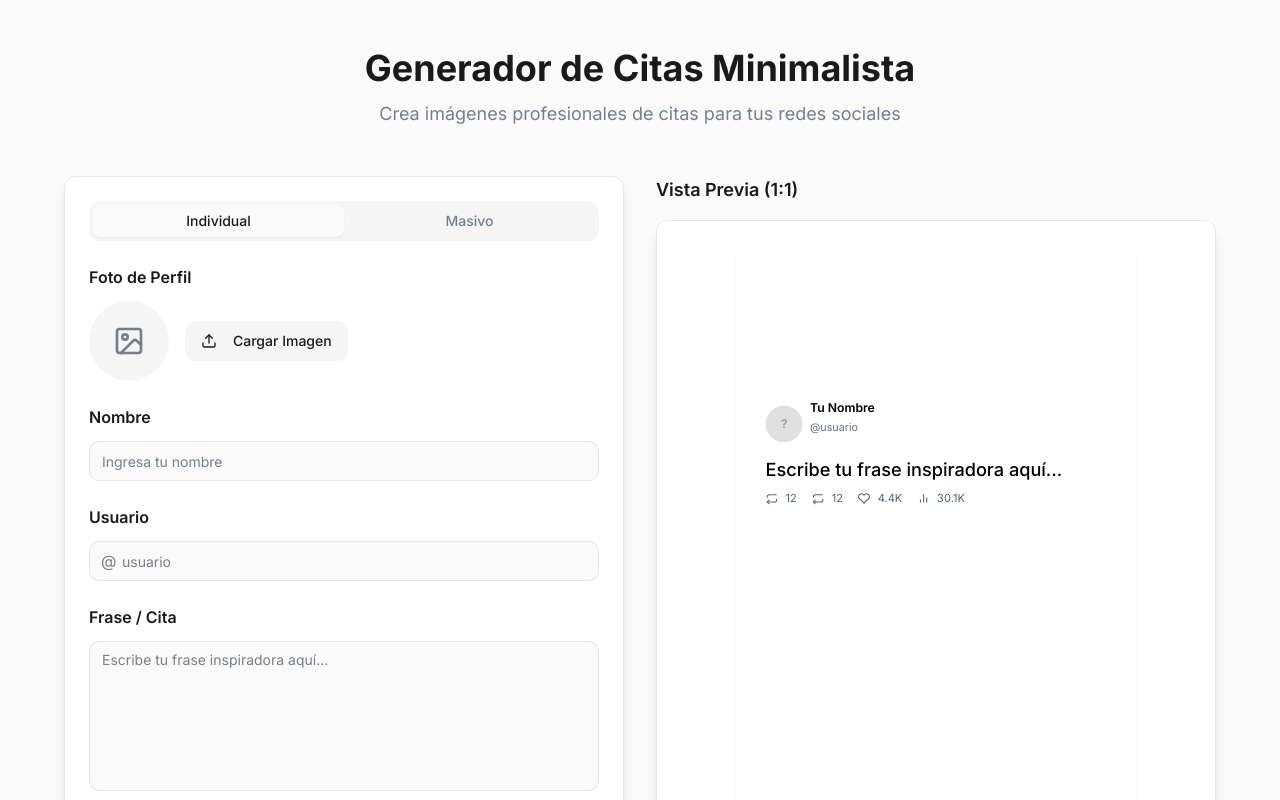
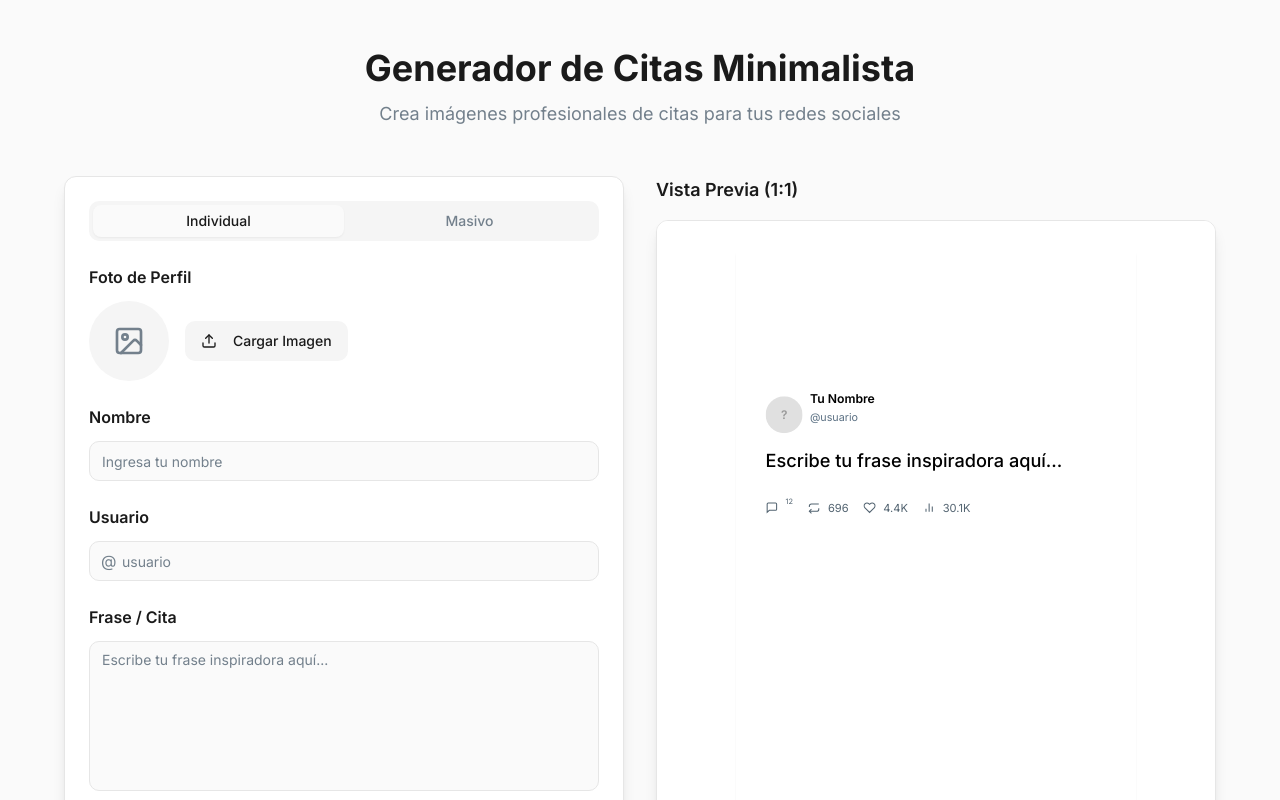
Before and after one commit to FabrizioBiagi/minimal-quote-maker, a React (Vite) app: page / in a window 1280 px wide. Shown: the top 800 px of the page. Built offline with nearby package versions, Linux system fonts and the light colour scheme; the HTML template or start-up script is replaced by a standard one.

Commit message:
Reverted to commit f42ae15e9a8d397d1528803d95f051bb85ea936f

```diff
--- a/src/components/QuoteCard.tsx
+++ b/src/components/QuoteCard.tsx
@@ -133,22 +133,19 @@ export const QuoteCard = forwardRef<HTMLDivElement, QuoteCardProps>(
                 display: "flex",
                 alignItems: "center",
                 gap: "40px",
-                marginTop: "20px",
+                marginTop: "70px",
               }}
             >
               {/* Comments */}
               <div style={{ display: "flex", alignItems: "center", gap: "20px" }}>
                 <svg width="34" height="34" viewBox="0 0 24 24" fill="none" stroke={isDarkMode ? "#8B98A5" : "#536471"} strokeWidth="2">
-                  <path d="se M17 1l4 4-4 4" />
-                  <path d="M3 11V9a4 4 0 0 1 4-4h14" />
-                  <path d="M7 23l-4-4 4-4" />
-                  <path d="M21 13v2a4 4 0 0 1-4 4H3" />
+                  <path d="M21 15a2 2 0 0 1-2 2H7l-4 4V5a2 2 0 0 1 2-2h14a2 2 0 0 1 2 2z" />
                 </svg>
                 <span style={{
-                    fontSize: "30px",
-                    color: isDarkMode ? "#8B98A5" : "#536471",
-
-                    top: "-10px" // Ajuste fino: 2px hacia abajo
+                    fontSize: "20px",
+                    color: "#536471",
+                    position: "relative", // Necesario para que 'top' funcione
+                    top: "-18px" // Ajuste fino: 2px hacia abajo
                 }}>{stats.comments}</span>
               </div>
 
@@ -160,12 +157,7 @@ export const QuoteCard = forwardRef<HTMLDivElement, QuoteCardProps>(
                   <path d="M7 23l-4-4 4-4" />
                   <path d="M21 13v2a4 4 0 0 1-4 4H3" />
                 </svg>
-                <span style={{
-                    fontSize: "30px",
-                    color: isDarkMode ? "#8B98A5" : "#536471",
-
-                    top: "-10px" // Ajuste fino: 2px hacia abajo
-                }}>{stats.comments}</span>
+                <span style={{ fontSize: "30px", color: isDarkMode ? "#8B98A5" : "#536471" }}>{stats.retweets}</span>
               </div>
 
               {/* Likes */}
```
